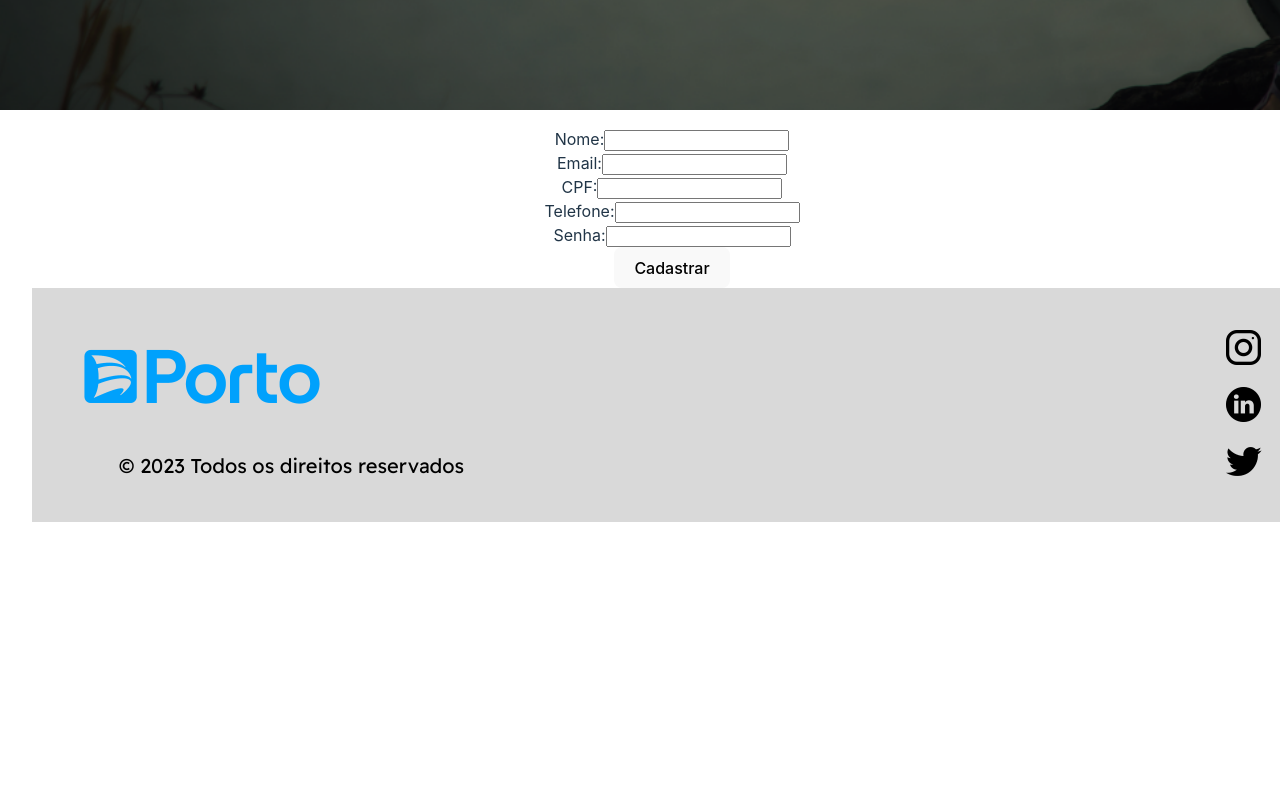
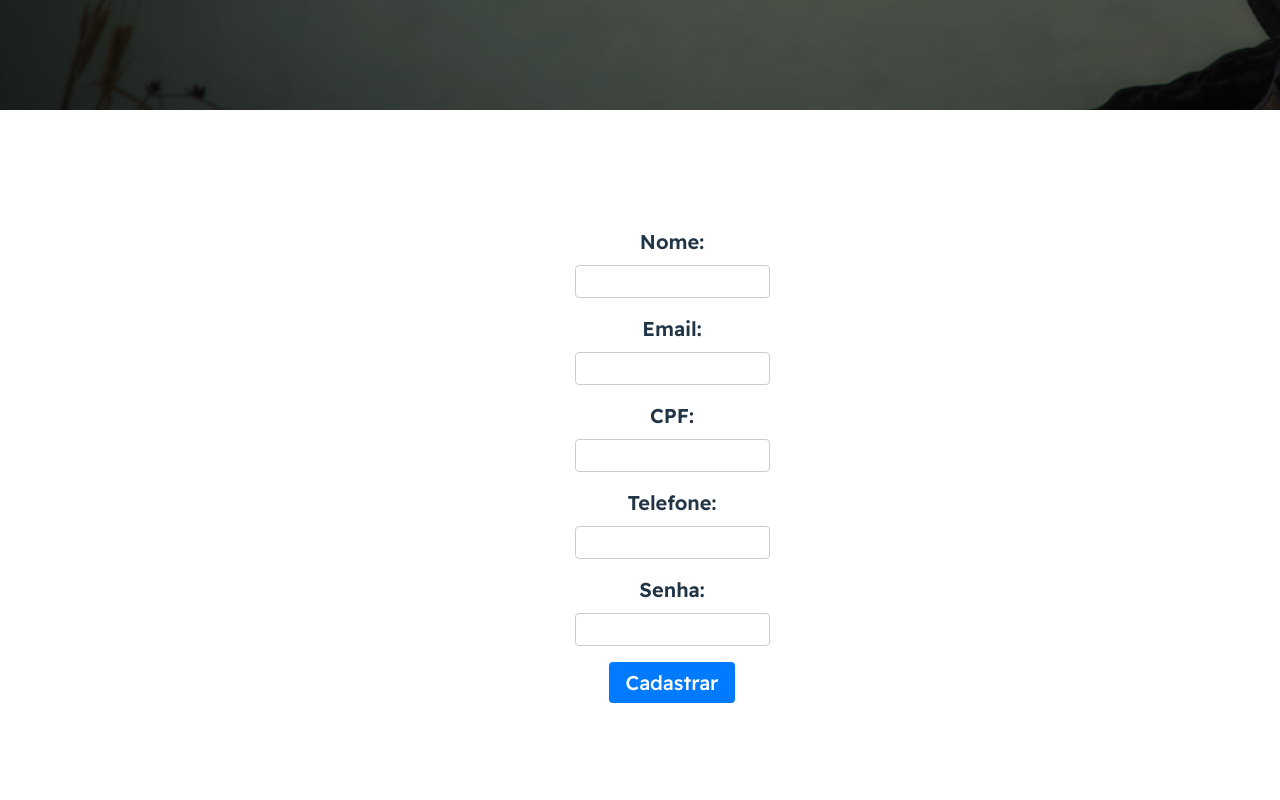
Before and after one commit to gabrielLoboo/react-sprint3, a React (Vite) app in the folder react-app/: page /cadastro in a window 1280 px wide. Shown: the part 820-1620 px from the top of the page. Before the commit the page ends 1374 px from the top, so only its background shows below. Built offline with nearby package versions, Linux system fonts and the light colour scheme.

Commit message:
Rotas estilizadas

```diff
--- a/react-app/src/components/Footer/Footer.jsx
+++ b/react-app/src/components/Footer/Footer.jsx
@@ -10,9 +10,9 @@ export default function Footer() {
             <img className="portoLogo" alt="Porto Logo" src={portoLg} />
         <p className="text-wrapper">© 2023 Todos os direitos reservados</p>
 
-        <a href="#"><div className="div">Instagram</div></a>
-        <a href="#"><div className="text-wrapper-2">Linkedin</div></a>
-        <a href="#"><div className="text-wrapper-3">Twitter</div></a>
+        <a href="https://www.instagram.com/"><div className="link-footer">Instagram</div></a>
+        <a href="https://www.linkedin.com/"><div className="link-footer-2">Linkedin</div></a>
+        <a href="https://www.x.com/"><div className="link-footer-3">Twitter</div></a>
 
         <img className="linkedin" alt="Linkedin" src={linkedin} />
 
--- a/react-app/src/components/Footer/style.css
+++ b/react-app/src/components/Footer/style.css
@@ -29,7 +29,7 @@
     width: 407px;
   }
 
-  .footer .div {
+  .footer .link-footer {
     color: #000000;
     font-family: "Readex Pro", Helvetica;
     font-size: 20px;
@@ -43,7 +43,7 @@
     width: 182px;
   }
 
-  .footer .text-wrapper-2 {
+  .footer .link-footer-2 {
     color: #000000;
     font-family: "Readex Pro", Helvetica;
     font-size: 20px;
@@ -57,7 +57,7 @@
     width: 182px;
   }
 
-  .footer .text-wrapper-3 {
+  .footer .link-footer-3 {
     color: #000000;
     font-family: "Readex Pro", Helvetica;
     font-size: 20px;
--- a/react-app/src/components/Home/Home.jsx
+++ b/react-app/src/components/Home/Home.jsx
@@ -8,7 +8,7 @@ export default function Home() {
     <>
       <div className="index">
         <img src={background} alt="Background Image" className="background" />
-        <div className="content">
+        <div className="content-home">
 
           <p className="text">Proteção que acompanha seu ritmo sobre duas rodas!</p>
 
--- a/react-app/src/routes/Cadastro/Cadastro.jsx
+++ b/react-app/src/routes/Cadastro/Cadastro.jsx
@@ -1,3 +1,4 @@
+import './style.css'
 
 export default function Cadastro() {
 
--- /dev/null
+++ b/react-app/src/routes/Cadastro/style.css
@@ -0,0 +1,34 @@
+form {
+    font-family: "Readex Pro", Helvetica;
+    font-size: 20px;
+    display: flex;
+    flex-direction: column;
+    align-items: center;
+    padding: 100px;
+  }
+
+  form div {
+    display: flex;
+    flex-direction: column;
+    margin-bottom: 1rem;
+  }
+
+  form label {
+    font-weight: bold;
+    margin-bottom: 0.5rem;
+  }
+
+  form input {
+    padding: 0.5rem;
+    border: 1px solid #ccc;
+    border-radius: 4px;
+  }
+
+  form button {
+    padding: 0.5rem 1rem;
+    background-color: #007bff;
+    color: #fff;
+    border: none;
+    border-radius: 4px;
+    cursor: pointer;
+  }
--- a/react-app/src/routes/Erro/Erro.jsx
+++ b/react-app/src/routes/Erro/Erro.jsx
@@ -1,6 +1,7 @@
+import './style.css'
 
 export default function Erro() {
   return (
-    <div>Erro 404</div>
+    <div className='erro'>Erro 404</div>
   )
 }
--- /dev/null
+++ b/react-app/src/routes/Erro/style.css
@@ -0,0 +1,3 @@
+.erro{
+    font-size: 200px;
+}
--- a/react-app/src/routes/Integrantes/Integrantes.jsx
+++ b/react-app/src/routes/Integrantes/Integrantes.jsx
@@ -1,9 +1,10 @@
+import './style.css'
 
 export default function Integrantes() {
 
 
   return (
-    <ul>
+    <ul className='listIntegrantes'>
         <li>Gabriel Francisco Lobo | RM99708</li>
         <li>Juan Godoy | RM551408</li>
         <li>Kayque Lima Nunes | RM550782</li>
--- /dev/null
+++ b/react-app/src/routes/Integrantes/style.css
@@ -0,0 +1,6 @@
+.listIntegrantes{
+    list-style: none;
+    display: flex;
+    flex-direction: column;
+    padding: 100px;
+}
--- a/react-app/src/routes/Servicos/Servicos.jsx
+++ b/react-app/src/routes/Servicos/Servicos.jsx
@@ -1,4 +1,4 @@
-
+import './style.css'
 
 export default function Servicos() {
   return (
@@ -11,7 +11,7 @@ export default function Servicos() {
         </p>
       </div>
 
-      <button className="button-duvidas">Duvidas</button>
+
     </div>
   )
 }
--- a/react-app/src/routes/Servicos/style.css
+++ b/react-app/src/routes/Servicos/style.css
@@ -1,6 +1,7 @@
 .content {
     height: 534px;
     width: 531px;
+    padding: 100px;
   }
 
   .content .text-group {
@@ -20,8 +21,9 @@
     line-height: normal;
     position: absolute;
     text-align: right;
-    top: 0;
+    top: -100px;
     width: 531px;
+    text-align: left;
   }
 
   .content .text-2 {
@@ -36,4 +38,5 @@
     position: absolute;
     top: 149px;
     width: 462px;
+    text-align: left;
   }
```
